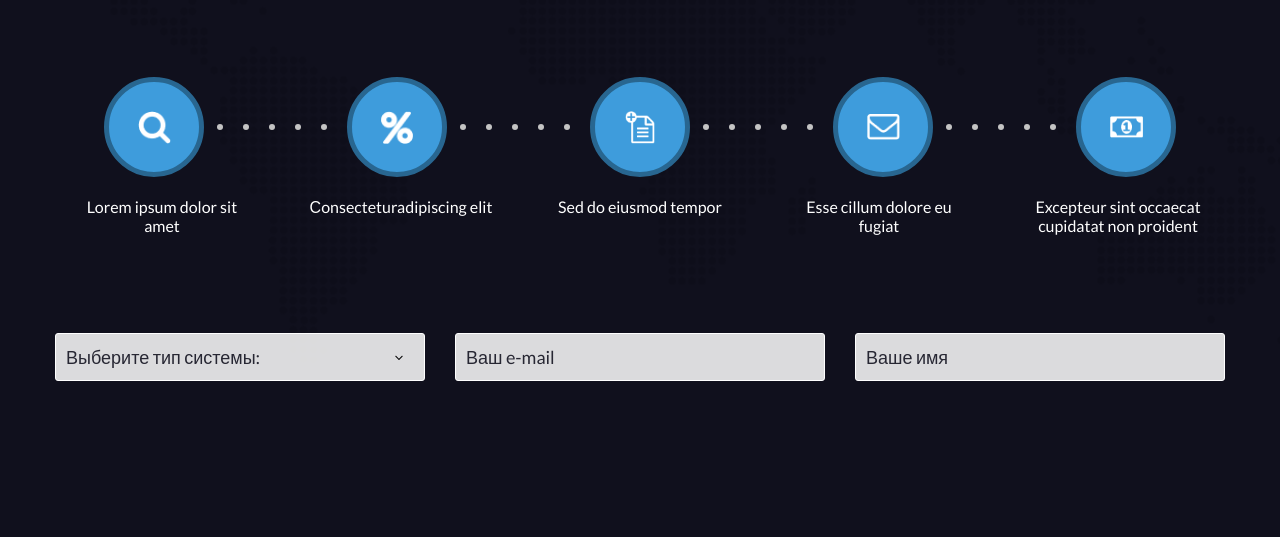
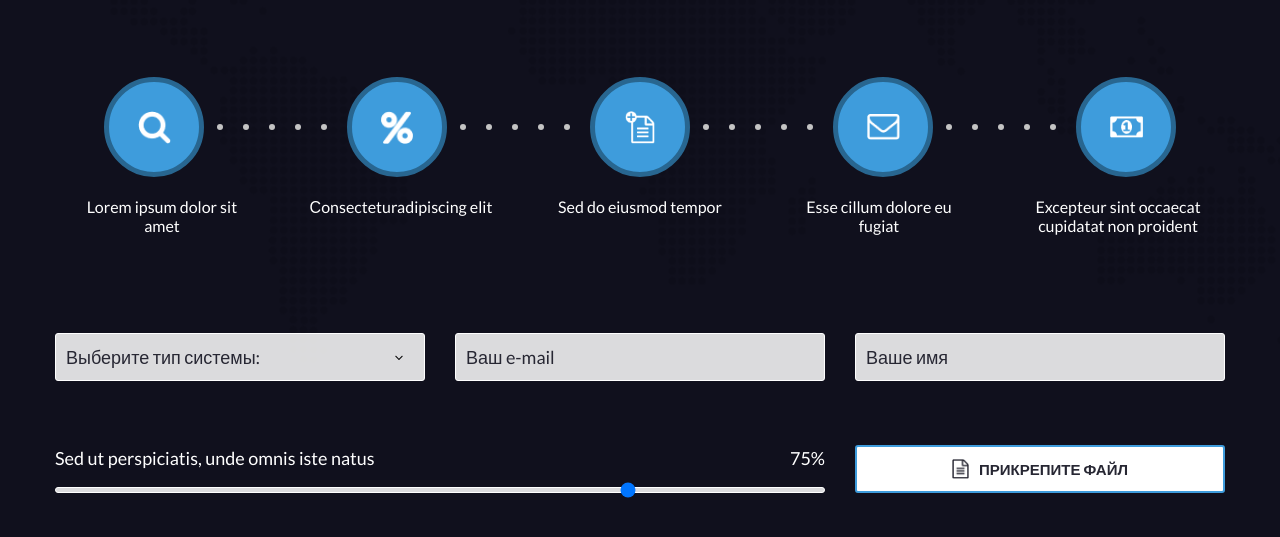
Before and after one commit to dacorm/softest, a website: page index.html in a window 1280 px wide. Shown: the part 1105-1642 px from the top of the page. Drawn offline with Linux system fonts and the light colour scheme.

Commit message:
feat: forms section end

```diff
--- a/index.html
+++ b/index.html
@@ -121,9 +121,9 @@
             </div>
             <form class="process__form">
                 <div class="process__select">
-                    <h3 class="process__select-title">
+                    <p class="process__select-title">
                         <img src="./images/arrow.svg" alt="Стрелочка вниз" class="process__select-img">
-                    </h3>
+                    </p>
                     <div class="process__select-wrapper">
                     <input id="selectName0" type="radio" value="Sed ut perspiciatis" name="selectName" class="process__select-input"/>
                     <label for="selectName0" class="process__select-label">Sed ut perspiciatis</label>
@@ -141,6 +141,18 @@
                 </div>
                 <input type="email" name="email" id="email" class="process__form-input" placeholder="Ваш e-mail">
                 <input type="text" name="name" id="name" class="process__form-input" placeholder="Ваше имя">
+                <div class="process__form-range">
+                    <div class="process__form-text-wrapper">
+                    <p class="process__form-text">Sed ut perspiciatis, unde omnis iste natus</p>
+                    <p class="process__form-text" id="percents"></p>
+                    </div>
+                <input type="range" name="count" id="count" min="0" max="100" value="75" step="5" class="process__form-input process__form-input_type_range">
+                </div>
+                <input id="file" type="file" value="file" name="file" class="process__file-input"/>
+                <label for="file" class="process__file-label">
+                    <img src="./images/file.png" alt="Прикрепите файл иконка" class="process__file-img">
+                    Прикрепите файл
+                </label>
             </form>
         </section>
     </main>
--- a/scripts/index.js
+++ b/scripts/index.js
@@ -2,9 +2,12 @@ const arrowImage = document.querySelector('.process__select-img');
 const selectMenu = document.querySelector('.process__select-wrapper');
 const select = document.querySelector('.process__select-title')
 const selectLabels = document.querySelectorAll('.process__select-label');
+const percents = document.querySelector('#percents');
+const inputRange = document.querySelector('#count')
 let selectTitle = 'Выберите тип системы:';
 
 select.prepend(selectTitle);
+percents.textContent = (inputRange.value + '%');
 
 function selectOpen() {
     selectMenu.classList.toggle('process__select-wrapper_active');
@@ -23,3 +26,7 @@ for (let i = 0; i < selectLabels.length; i++) {
         select.textContent = selectTitle;
     })
 }
+
+inputRange.addEventListener('mouseup', (evt) => {
+    percents.textContent = (evt.target.value + '%');
+})
--- a/scss/blocks/process/_process.scss
+++ b/scss/blocks/process/_process.scss
@@ -7,6 +7,43 @@
   background-size: contain;
   background-repeat: no-repeat;
   background-color: #10101D;
+
+  &__file-img {
+    width: 17px;
+    height: 20px;
+  }
+
+  &__file-label {
+    align-self: end;
+    box-sizing: border-box;
+    display: flex;
+    flex-direction: row;
+    justify-content: center;
+    align-items: center;
+    padding: 10px;
+    gap: 10px;
+    width: 370px;
+    height: 48px;
+    background: $main-color;
+    border: 2px solid #3E9CDC;
+    border-radius: 3px;
+    font-style: normal;
+    font-weight: 600;
+    font-size: 15px;
+    line-height: 18px;
+    text-transform: uppercase;
+    color: #272733;
+    transition: .3s linear;
+
+    &:hover {
+      cursor: pointer;
+      opacity: .6;
+    }
+  }
+
+  &__file-input {
+    display: none;
+  }
 
   &__select {
     display: flex;
@@ -117,8 +154,32 @@
     display: flex;
     align-items: center;
     justify-content: center;
+    flex-wrap: wrap;
+    margin: 0 auto;
     gap: 30px;
     padding-top: 80px;
+    max-width: 1172px;
+
+    &-range {
+      max-width: 770px;
+      width: 100%;
+      height: fit-content;
+    }
+
+    &-text {
+      max-width: 720px;
+      font-style: normal;
+      font-weight: 400;
+      font-size: 18px;
+      line-height: 22px;
+      color: $main-color;
+
+      &-wrapper {
+        display: flex;
+        align-items: end;
+        justify-content: space-between;
+      }
+    }
 
     &-select-option {
         height: 25px;
@@ -175,6 +236,44 @@
       background: rgba(255, 255, 255, 0.85);
       border: 1px solid #FFFFFF;
       border-radius: 3px;
+
+      &_type_range {
+        max-width: 770px;
+        width: 100%;
+        -webkit-appearance: none;
+        height: 6px;
+        box-sizing: border-box;
+        padding: 0;
+        margin: 0;
+
+
+        &::-webkit-slider-thumb {
+          width: 23px;
+          height: 23px;
+          background: #42A9ED;
+          border: 3px solid #286690;
+          border-radius: 50%;
+          box-sizing: border-box;
+        }
+
+        &::-moz-range-thumb {
+          width: 23px;
+          height: 23px;
+          background: #42A9ED;
+          border: 3px solid #286690;
+          border-radius: 50%;
+          box-sizing: border-box;
+        }
+
+        &::-ms-thumb {
+          width: 23px;
+          height: 23px;
+          background: #42A9ED;
+          border: 3px solid #286690;
+          border-radius: 50%;
+          box-sizing: border-box;
+        }
+      }
 
       &_select {
         -webkit-appearance: none;
```
Also changed, not shown: images/file.png (added), scss/styles.css, 1 other file.
